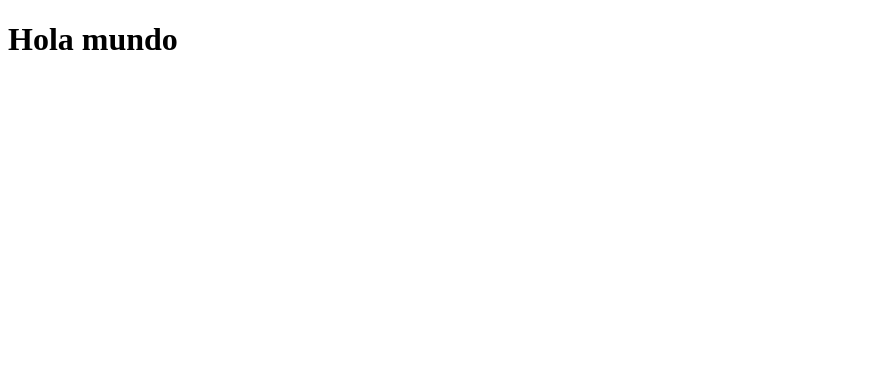
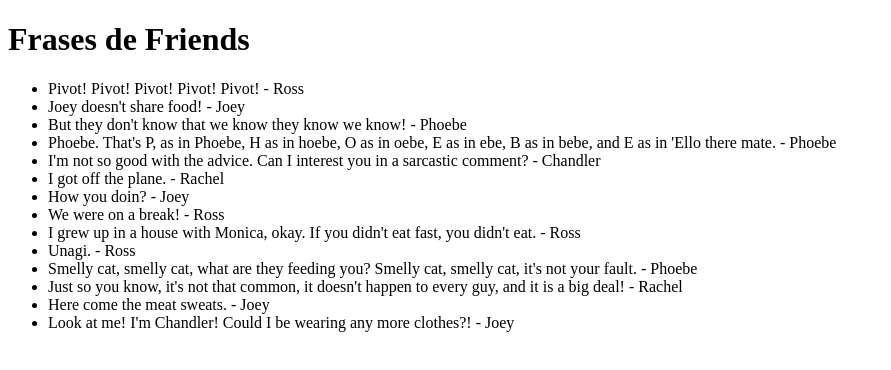
Before and after one commit to Adalab/modulo-3-evaluacion-intermedia-MLLuisa, a React (Create React App) app: page / in a window 1280 px wide. Shown: the top 370 px of the page, without its empty margins (0-891 px from the left). Built offline with nearby package versions, Linux system fonts and the light colour scheme.

Commit message:
add firends phrases to the page

```diff
--- a/src/components/App.js
+++ b/src/components/App.js
@@ -1,9 +1,27 @@
 import '../styles/App.scss';
+import data from '../services/api';
+import { useState, useEffect } from 'react';
+
 
 function App() {
+
+const [friendsPhrase, setFriendsPhrase] = useState([]);
+
+useEffect(() => {
+  setFriendsPhrase(data)
+});
+
+const renderPhrases = () => {
+  return data.map((phrase, index
+    ) => {
+    return <li key={index}>{phrase.quote} - {phrase.character}</li>
+  })
+}
+
   return (
     <div className="App">
-      <h1>Hola mundo</h1>
+      <h1>Frases de Friends</h1>
+      <ul>{renderPhrases()}</ul>
     </div>
   );
 }
--- /dev/null
+++ b/src/services/api.json
@@ -0,0 +1,59 @@
+
+[
+  {
+  "quote": "Pivot! Pivot! Pivot! Pivot! Pivot!",
+  "character": "Ross"
+  },
+  {
+  "quote": "Joey doesn't share food!",
+  "character": "Joey"
+  },
+  {
+  "quote": "But they don't know that we know they know we know!",
+  "character": "Phoebe"
+  },
+  {
+  "quote": "Phoebe. That's P, as in Phoebe, H as in hoebe, O as in oebe, E as in ebe, B as in bebe, and E as in 'Ello there mate.",
+  "character": "Phoebe"
+  },
+  {
+  "quote": "I'm not so good with the advice. Can I interest you in a sarcastic comment?",
+  "character": "Chandler"
+  },
+  {
+  "quote": "I got off the plane.",
+  "character": "Rachel"
+  },
+  {
+  "quote": "How you doin?",
+  "character": "Joey"
+  },
+  {
+  "quote": "We were on a break!",
+  "character": "Ross"
+  },
+  {
+  "quote": "I grew up in a house with Monica, okay. If you didn't eat fast, you didn't eat.",
+  "character": "Ross"
+  },
+  {
+  "quote": "Unagi.",
+  "character": "Ross"
+  },
+  {
+  "quote": "Smelly cat, smelly cat, what are they feeding you? Smelly cat, smelly cat, it's not your fault.",
+  "character": "Phoebe"
+  },
+  {
+  "quote": "Just so you know, it's not that common, it doesn't happen to every guy, and it is a big deal!",
+  "character": "Rachel"
+  },
+  {
+  "quote": "Here come the meat sweats.",
+  "character": "Joey"
+  },
+  {
+  "quote": "Look at me! I'm Chandler! Could I be wearing any more clothes?!",
+  "character": "Joey"
+  }
+  ]
```
Also changed, not shown: src/services/api.js (deleted, +0 -19 lines).
